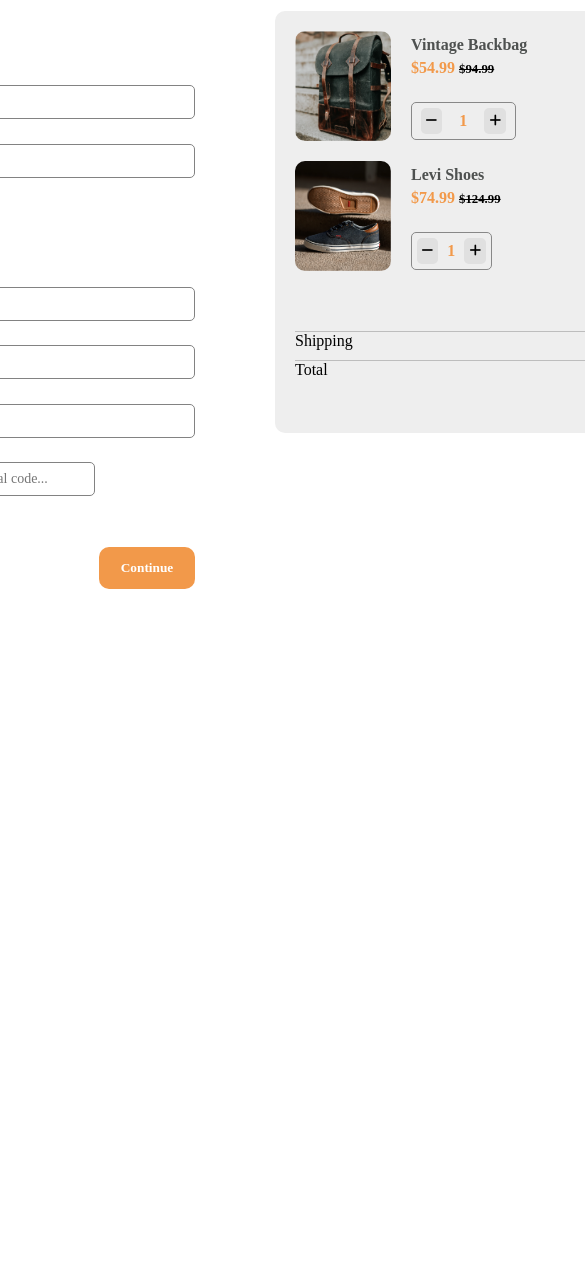
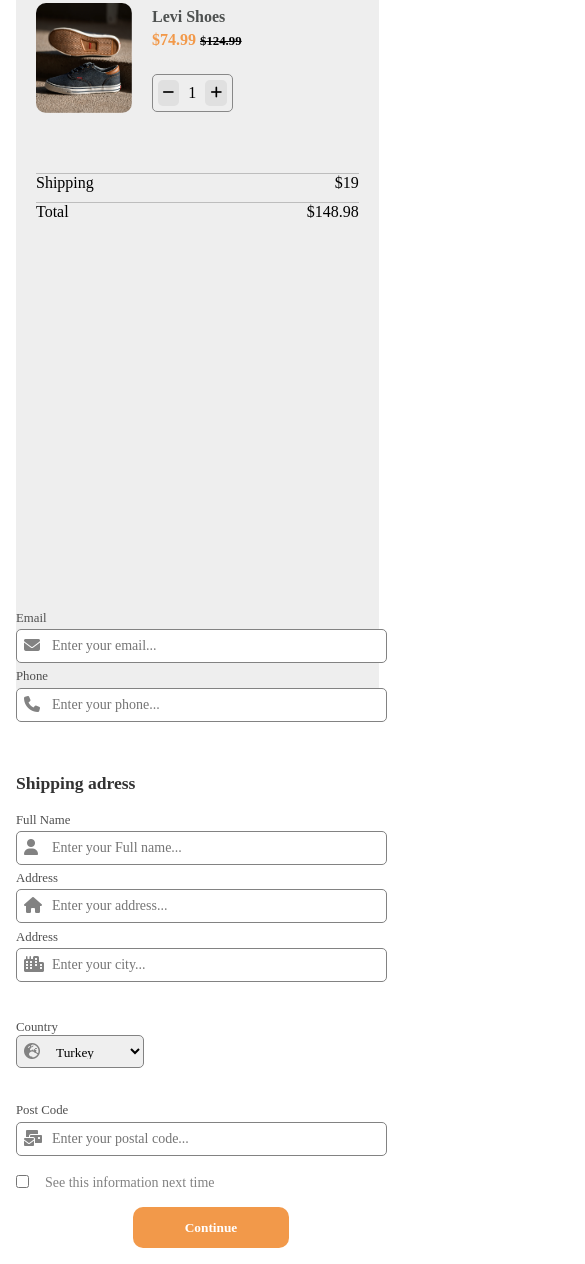
Before and after one commit to aybikeceylan/Checkout-Form, a plain HTML site: page index.html in a window 390 px wide. Shown: the part 76-1340 px from the top of the page, 585 px wide, since content can reach past the window. Before the commit the page ends 844 px from the top, so only its background shows below. Drawn offline with Linux system fonts and the light colour scheme.

Commit message:
540px screen done

```diff
--- a/index.html
+++ b/index.html
@@ -15,7 +15,6 @@
     />
   </head>
   <body>
-    <div class="container">
     <header class="head">
       <h1>Checkout</h1>
     </header>
@@ -140,9 +139,7 @@
           <div class="value">
             <div>
               <h2 class="text">Levi Shoes</h2>
-                <p class="price">
-                  <strong>$74.99</strong> <span>$124.99</span>
-                </p>
+              <p class="price"><strong>$74.99</strong> <span>$124.99</span></p>
             </div>
             <div class="quantity">
               <button>
@@ -165,6 +162,5 @@
         </div>
       </div>
     </section>
-    </div>
   </body>
 </html>
--- a/style.css
+++ b/style.css
@@ -4,12 +4,9 @@
   box-sizing: border-box;
   font-family: "Times New Roman", Times, serif;
 }
-.container {
+body {
   width: 100vw;
   height: 100vh;
-  display: flex;
-  flex-direction: column;
-  align-items: center;
 }
 .head {
   text-align: center;
@@ -140,8 +137,9 @@ h2 {
 }
 .quantity p {
   line-height: 24px;
+  color: black;
 }
-.value p {
+.price {
   font-size: 1rem;
   color: #f2994a;
   font-weight: 600;
@@ -160,3 +158,47 @@ span {
 .box3__top {
   margin-top: 50px;
 }
+@media screen and (max-width: 540px) {
+  .head {
+    text-align: center;
+  }
+  .section {
+    display: grid;
+    grid-template-columns: 100vw;
+    width: 100vw;
+    margin: 5rem 1rem;
+    grid-template-rows: 400px 1fr;
+    align-items: center;
+  }
+  form {
+    grid-area: 2/1;
+  }
+
+  .box input {
+    width: 95vw;
+  }
+
+  .image {
+    height: 100vh;
+    width: 93vw;
+
+    grid-area: 1/1;
+  }
+  .ver {
+    display: flex;
+    flex-direction: column;
+    align-items: flex-start;
+  }
+  .ver .box {
+    margin: 2rem 0 0;
+  }
+  .button {
+    display: flex;
+    align-items: center;
+    justify-content: center;
+    margin-bottom: 1rem;
+  }
+  .btn {
+    width: 40%;
+  }
+}
```
Lines whose indentation alone changed are shown as unchanged.
